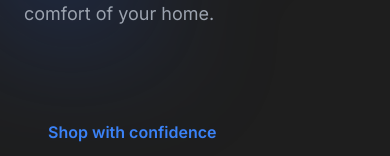
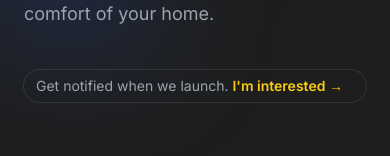
Before and after one commit to gshklovs/OASIS, a Next.js app: page / in a window 390 px wide. Shown: the part 290-446 px from the top of the page. Built offline with nearby package versions, Linux system fonts and the light colour scheme; no server answers; the database is empty.

Commit message:
added go-to button on mobile

```diff
--- a/app/page.tsx
+++ b/app/page.tsx
@@ -29,7 +29,7 @@
             We deliver the clothes you want, and return what you don&apos;t, all
             from the comfort of your home.
           </p>
-          <div className="hidden sm:mb-8 sm:flex sm:justify-center">
+          <div className="sm:mb-8 sm:flex sm:justify-center">
             <div className="relative rounded-full px-3 py-1 my-10 text-sm leading-6 text-gray-400 ring-1 ring-gray-200/10 hover:ring-gray-200/20 ">
               Get notified when we launch.{" "}
               <a href="#email-form" className="font-semibold text-yellow-400">
```
